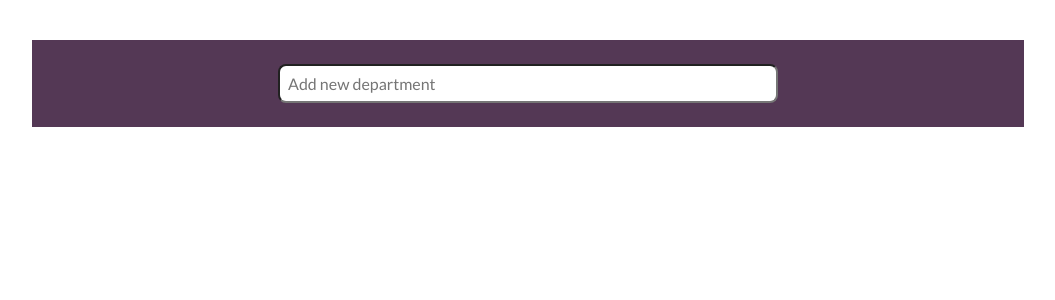
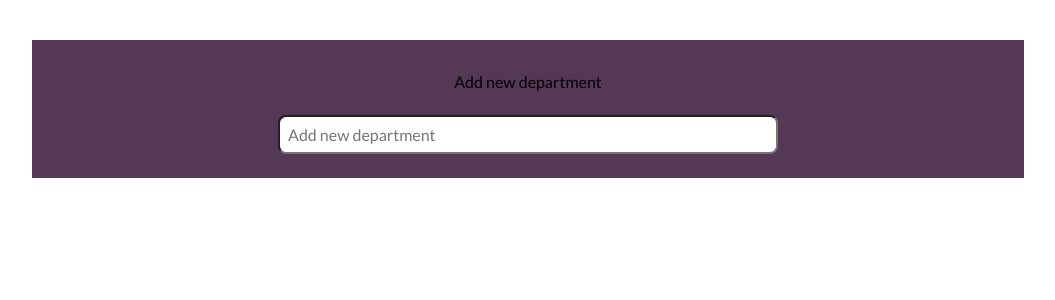
Before and after one commit to Tiinakoo/meal-planner, a React app in the folder packages/foodis/front-end/: page / in a window 1280 px wide. Shown: the top 300 px of the page, without its empty margins (112-1167 px from the left). Built offline with nearby package versions, Linux system fonts and the light colour scheme.

Commit message:
Add label for creating a department

```diff
--- a/packages/foodis/front-end/src/departments/CreateDepartment.js
+++ b/packages/foodis/front-end/src/departments/CreateDepartment.js
@@ -1,9 +1,13 @@
 import React from "react";
 import { observer } from "mobx-react-lite";
 import TextInput from "../components/shared/TextInput/TextInput";
+import BodyText from "../components/shared/BodyText/BodyText";
 
 const CreateDepartment = observer(({ createDepartmentModel }) => (
   <form>
+    <BodyText font="primary" size="md">
+      Add new department
+    </BodyText>
     <TextInput model={createDepartmentModel.name} />
   </form>
 ));
```
